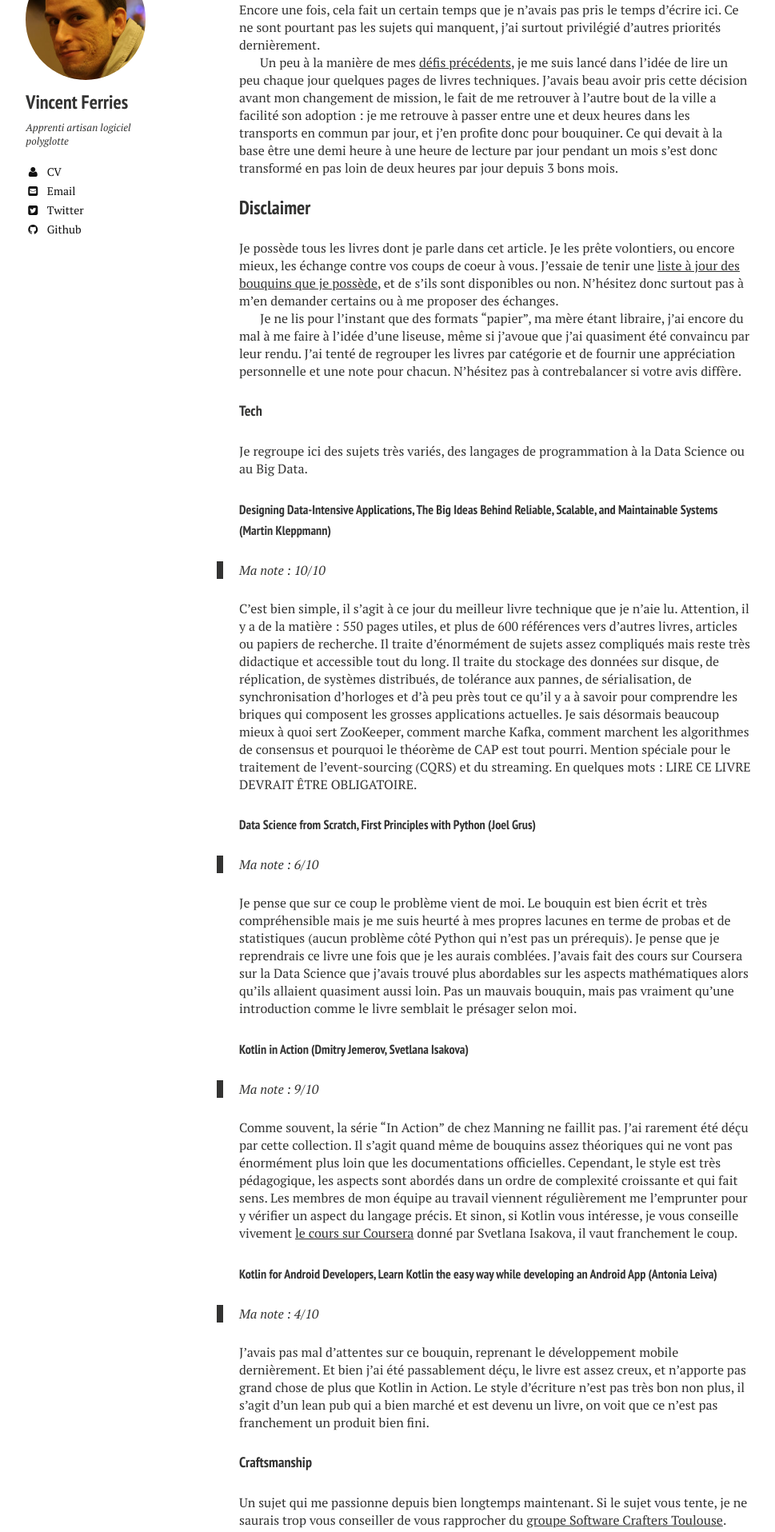
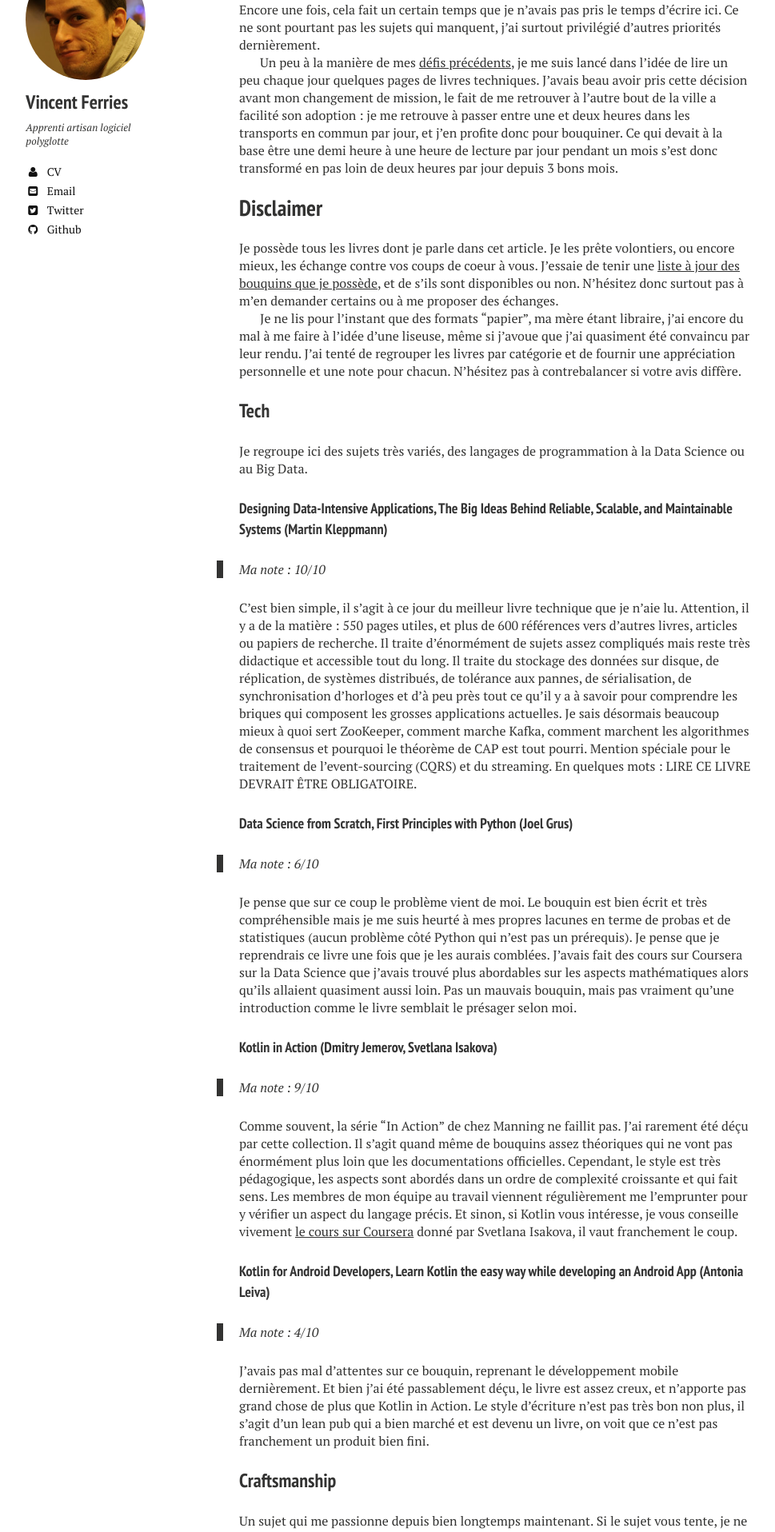
Before and after one commit to vferries/blog, a Jekyll site: the page built from _posts/2019-01-03-lectures.md, in a window 1280 px wide. Shown: the part 556-2472 px from the top of the page at 80% size, without its empty margins (21-990 px from the left). Built offline with Jekyll 4.4.1, drawn with Linux system fonts in a browser that asks for light colours; nearby versions of some CDN libraries; comment, search, counter and statistics services are not loaded.

Commit message:
bigger titles

```diff
--- a/_posts/2019-01-03-lectures.md
+++ b/_posts/2019-01-03-lectures.md
@@ -13,7 +13,7 @@ Encore une fois, cela fait un certain temps que je n'avais pas pris le temps d'
 
 Un peu à la manière de mes [défis précédents](/ignite-talks/), je me suis lancé dans l'idée de lire un peu chaque jour quelques pages de livres techniques. J'avais beau avoir pris cette décision avant mon changement de mission, le fait de me retrouver à l'autre bout de la ville a facilité son adoption : je me retrouve à passer entre une et deux heures dans les transports en commun par jour, et j'en profite donc pour bouquiner. Ce qui devait à la base être une demi heure à une heure de lecture par jour pendant un mois s'est donc transformé en pas loin de deux heures par jour depuis 3 bons mois.
 
-### Disclaimer
+## Disclaimer
 
 Je possède tous les livres dont je parle dans cet article. Je les prête volontiers, ou encore mieux, les échange contre vos coups de coeur à vous. J'essaie de tenir une [liste à jour des bouquins que je possède](https://docs.google.com/spreadsheets/d/1XgL-d50Razma7f_8Q7vNHB8AT7LlEIqaTq1q2iOEMjQ/edit?usp=sharing), et de s'ils sont disponibles ou non.
 N'hésitez donc surtout pas à m'en demander certains ou à me proposer des échanges.
@@ -21,54 +21,54 @@ N'hésitez donc surtout pas à m'en demander certains ou à me proposer des éch
 Je ne lis pour l'instant que des formats "papier", ma mère étant libraire, j'ai encore du mal à me faire à l'idée d'une liseuse, même si j'avoue que j'ai quasiment été convaincu par leur rendu.
 J'ai tenté de regrouper les livres par catégorie et de fournir une appréciation personnelle et une note pour chacun. N'hésitez pas à contrebalancer si votre avis diffère.
 
-#### Tech
+### Tech
 
 Je regroupe ici des sujets très variés, des langages de programmation à la Data Science ou au Big Data.
 
-##### [Designing Data-Intensive Applications, The Big Ideas Behind Reliable, Scalable, and Maintainable Systems (Martin Kleppmann)](https://www.amazon.fr/Designing-Data-Intensive-Applications-Martin-Kleppmann/dp/1449373321/ref=sr_1_1?ie=UTF8&qid=1545931212&sr=8-1&keywords=designing+data-intensive+applications)
+#### [Designing Data-Intensive Applications, The Big Ideas Behind Reliable, Scalable, and Maintainable Systems (Martin Kleppmann)](https://www.amazon.fr/Designing-Data-Intensive-Applications-Martin-Kleppmann/dp/1449373321/ref=sr_1_1?ie=UTF8&qid=1545931212&sr=8-1&keywords=designing+data-intensive+applications)
 > Ma note : 10/10
 
 C'est bien simple, il s'agit à ce jour du meilleur livre technique que je n'aie lu. Attention, il y a de la matière : 550 pages utiles, et plus de 600 références vers d'autres livres, articles ou papiers de recherche. Il traite d'énormément de sujets assez compliqués mais reste très didactique et accessible tout du long. Il traite du stockage des données sur disque, de réplication, de systèmes distribués, de tolérance aux pannes, de sérialisation, de synchronisation d'horloges et d'à peu près tout ce qu'il y a à savoir pour comprendre les briques qui composent les grosses applications actuelles. Je sais désormais beaucoup mieux à quoi sert ZooKeeper, comment marche Kafka, comment marchent les algorithmes de consensus et pourquoi le théorème de CAP est tout pourri. Mention spéciale pour le traitement de l'event-sourcing (CQRS) et du streaming. En quelques mots : LIRE CE LIVRE DEVRAIT ÊTRE OBLIGATOIRE.
 
-##### [Data Science from Scratch, First Principles with Python (Joel Grus)](https://www.amazon.fr/Data-Science-Scratch-Principles-Python-ebook/dp/B00W4DTP2A/ref=sr_1_2?ie=UTF8&qid=1545931422&sr=8-2&keywords=data+science+from+scratch+with+python)
+#### [Data Science from Scratch, First Principles with Python (Joel Grus)](https://www.amazon.fr/Data-Science-Scratch-Principles-Python-ebook/dp/B00W4DTP2A/ref=sr_1_2?ie=UTF8&qid=1545931422&sr=8-2&keywords=data+science+from+scratch+with+python)
 > Ma note : 6/10
 
 Je pense que sur ce coup le problème vient de moi. Le bouquin est bien écrit et très compréhensible mais je me suis heurté à mes propres lacunes en terme de probas et de statistiques (aucun problème côté Python qui n'est pas un prérequis). Je pense que je reprendrais ce livre une fois que je les aurais comblées. J'avais fait des cours sur Coursera sur la Data Science que j'avais trouvé plus abordables sur les aspects mathématiques alors qu'ils allaient quasiment aussi loin. Pas un  mauvais bouquin, mais pas vraiment qu'une introduction comme le livre semblait le présager selon moi.
 
-##### [Kotlin in Action (Dmitry Jemerov, Svetlana Isakova)](https://www.amazon.fr/Kotlin-Action-Dmitry-Jemerov/dp/1617293296/ref=sr_1_1?ie=UTF8&qid=1545931726&sr=8-1&keywords=Kotlin)
+#### [Kotlin in Action (Dmitry Jemerov, Svetlana Isakova)](https://www.amazon.fr/Kotlin-Action-Dmitry-Jemerov/dp/1617293296/ref=sr_1_1?ie=UTF8&qid=1545931726&sr=8-1&keywords=Kotlin)
 > Ma note : 9/10
 
 Comme souvent, la série "In Action" de chez Manning ne faillit pas. J'ai rarement été déçu par cette collection. Il s'agit quand même de bouquins assez théoriques qui ne vont pas énormément plus loin que les documentations officielles. Cependant, le style est très pédagogique, les aspects sont abordés dans un ordre de complexité croissante et qui fait sens. Les membres de mon équipe au travail viennent régulièrement me l'emprunter pour y vérifier un aspect du langage précis.
 Et sinon, si Kotlin vous intéresse, je vous conseille vivement [le cours sur Coursera](https://www.coursera.org/learn/kotlin-for-java-developers) donné par Svetlana Isakova, il vaut franchement le coup.
 
-##### [Kotlin for Android Developers, Learn Kotlin the easy way while developing an Android App (Antonia Leiva)](https://www.amazon.fr/Kotlin-Android-Developers-Learn-developing/dp/1530075610/ref=sr_1_7?ie=UTF8&qid=1545931726&sr=8-7&keywords=Kotlin)
+#### [Kotlin for Android Developers, Learn Kotlin the easy way while developing an Android App (Antonia Leiva)](https://www.amazon.fr/Kotlin-Android-Developers-Learn-developing/dp/1530075610/ref=sr_1_7?ie=UTF8&qid=1545931726&sr=8-7&keywords=Kotlin)
 > Ma note : 4/10
 
 J'avais pas mal d'attentes sur ce bouquin, reprenant le développement mobile dernièrement. Et bien j'ai été passablement déçu, le livre est assez creux, et n'apporte pas grand chose de plus que Kotlin in Action. Le style d'écriture n'est pas très bon non plus, il s'agit d'un lean pub qui a bien marché et est devenu un livre, on voit que ce n'est pas franchement un produit bien fini.
 
 
-#### Craftsmanship
+### Craftsmanship
 
 Un sujet qui me passionne depuis bien longtemps maintenant. Si le sujet vous tente, je ne saurais trop vous conseiller de vous rapprocher du [groupe Software Crafters Toulouse](https://www.meetup.com/fr-FR/Software-Crafters-Toulouse/).
 
-##### [Test-Driven Development, By Example (Kent Beck)](https://www.amazon.fr/Test-Driven-Development-Kent-Beck/dp/0321146530/ref=sr_1_1?ie=UTF8&qid=1545931336&sr=8-1&keywords=Kent+Beck)
+#### [Test-Driven Development, By Example (Kent Beck)](https://www.amazon.fr/Test-Driven-Development-Kent-Beck/dp/0321146530/ref=sr_1_1?ie=UTF8&qid=1545931336&sr=8-1&keywords=Kent+Beck)
 > Ma note : 9/10
 
 Un grand classique, qui mérite ce qui en est dit. Le style est agréable et abordable, avec plein d'exemples. Mon seul regret, j'aurais préféré que ça soit un peu plus compliqué, mais c'est là surtout une preuve que c'est parfaitement vulgarisé.
 
-##### [Extreme Programming Explained, Embrace Change (Kent Beck)](https://www.amazon.fr/Extreme-Programming-Explained-Embrace-Change/dp/0321278658/ref=sr_1_3?ie=UTF8&qid=1545931336&sr=8-3&keywords=Kent+Beck)
+#### [Extreme Programming Explained, Embrace Change (Kent Beck)](https://www.amazon.fr/Extreme-Programming-Explained-Embrace-Change/dp/0321278658/ref=sr_1_3?ie=UTF8&qid=1545931336&sr=8-3&keywords=Kent+Beck)
 > Ma note : 9/10
 
 Celui-ci me tentait depuis un moment, j'ai fini par craquer. Là encore, il s'agit d'une valeur sûre. J'ai particulièrement aimé l'approche autour du "test d'acceptation en premier" à chaque début d'itération. Vous pouvez y aller les yeux fermés, et je vous encourage vivement à appliquer tout ce que ce livre contient au travail, seul ou avec vos collègues.
 
 
-#### Présentations
+### Présentations
 
 Cela fait désormais quelques temps que je n'ai pas donné de conférence, mais le sujet m'intéresse au plus haut bien. J'ai un oeil un peu particulier sur le sujet étant organisateur du [DevFest Toulouse](https://devfesttoulouse.fr/) et membre actif du comité de sélection des sujets.
 
 J'en profite pour rappeler que je reste disponible pour d'éventuels [Brown Bag Lunch](/BBL/), et que nous lançons avec un ami Fabien des sessions d'aide personnalisées pour ceux qui voudraient des conseils et des retours pour mieux se lancer. Si vous voulez présenter vos premiers sujets dans des user groups locaux ou des conférences, n'hésitez pas à me contacter, on vous organisera des sessions de revues de slides, de présentations à blanc etc pour vous aider dans cette entreprise.
 
-##### [Slideology, The art and science of creating great presentations (Nancy Duarte)](https://www.amazon.fr/Slide-ology-N-Duarte/dp/0596522347/ref=sr_1_1?s=english-books&ie=UTF8&qid=1545930439&sr=1-1&keywords=slideology)
+#### [Slideology, The art and science of creating great presentations (Nancy Duarte)](https://www.amazon.fr/Slide-ology-N-Duarte/dp/0596522347/ref=sr_1_1?s=english-books&ie=UTF8&qid=1545930439&sr=1-1&keywords=slideology)
 > Ma note : 9/10
 
 Jetez vous sur ce bouquin :
@@ -76,51 +76,51 @@ Jetez vous sur ce bouquin :
 - Il vous détaille tout ce que vous devez faire ou éviter dans vos slides
 - Il donne plein d'idées pour des transitions entre slides utiles ou comment faire des diagrammes clairs
 
-##### [Resonate, Present visual stories that transform audiences (Nancy Duarte)](https://www.amazon.fr/Resonate-Present-Stories-Transform-Audiences/dp/0470632011/ref=sr_1_1?s=english-books&ie=UTF8&qid=1545930469&sr=1-1&keywords=resonate)
+#### [Resonate, Present visual stories that transform audiences (Nancy Duarte)](https://www.amazon.fr/Resonate-Present-Stories-Transform-Audiences/dp/0470632011/ref=sr_1_1?s=english-books&ie=UTF8&qid=1545930469&sr=1-1&keywords=resonate)
 > Ma note : 7/10
 
 Ce livre est aussi beau que le précédent, mais je n'y ai pas trouvé la même résonnance que dans le premier (malgré le titre). Il se tourne un peu plus sur la constitution des talks, le story-telling et comment recentrer son sujet.
 Cela reste un très bon, complément du premier, mais je ne l'ai pas trouvé aussi bon.
 
-##### [Presentation Zen (Garr Reynolds)](https://www.amazon.fr/Presentation-Zen-Simple-Design-Delivery/dp/0321811984/ref=sr_1_1?s=english-books&ie=UTF8&qid=1545930575&sr=1-1&keywords=Presentation+zen)
+#### [Presentation Zen (Garr Reynolds)](https://www.amazon.fr/Presentation-Zen-Simple-Design-Delivery/dp/0321811984/ref=sr_1_1?s=english-books&ie=UTF8&qid=1545930575&sr=1-1&keywords=Presentation+zen)
 > Ma note : 9/10
 
 Encore un livre à lire absolument, il est magnifique, plein d'exemples concrets et de surcroît bien écrit. Il est aussi zen que son titre et est un hommage magnifique à la culture Japonaise. Foncez.
 
 
-#### Design
+### Design
 
-##### [Ergonomie Web, Pour des sites web efficaces (Amélie Boucher)](https://www.amazon.fr/Ergonomie-web-Pour-sites-efficaces/dp/2212132158/ref=sr_1_2?s=english-books&ie=UTF8&qid=1545930648&sr=8-2&keywords=Ergonomie+web+pour+des+sites+web+efficaces)
+#### [Ergonomie Web, Pour des sites web efficaces (Amélie Boucher)](https://www.amazon.fr/Ergonomie-web-Pour-sites-efficaces/dp/2212132158/ref=sr_1_2?s=english-books&ie=UTF8&qid=1545930648&sr=8-2&keywords=Ergonomie+web+pour+des+sites+web+efficaces)
 > Ma note : 8/10
 
 Une agréable surprise. Malgré une couverture un peu austère à mon goût (jaune et noire, de chez Eyrolles), il s'agit là d'un des meilleurs livres tech en français que j'ai lu depuis bien longtemps. Il montre plein d'exemples de sites en couleur avec les choses à éviter, mais traite aussi de comment concevoir et tester ses sites web. On retrouve reprises pas mal des idées de Don Norman et Steve Krug (voir ci-dessous), ce qui en soit est un bon signe. Pour ceux qui préfèrent lire en français, jetez vous dessus. Pour les autres, lisez le aussi, ça ne vous fera pas de mal !
 
-##### [L'esprit Design, Comment le design thinking change l'entreprise et la stratégie (Tim Brown)](https://www.amazon.fr/LEsprit-design-thinking-lentreprise-strat%C3%A9gie/dp/2744066222)
+#### [L'esprit Design, Comment le design thinking change l'entreprise et la stratégie (Tim Brown)](https://www.amazon.fr/LEsprit-design-thinking-lentreprise-strat%C3%A9gie/dp/2744066222)
 > Ma note : 3/10
 
 J'ai eu l'impression de lire une publicité pour IDEO tout du long... De plus, la traduction m'a semblé particulièrement mauvaise. J'aurais dû le prendre en anglais, mais je ne suis pas sûr que ça aurait suffit à faire passer la pillule. Il y a cependant quelques idées intéressantes pour convaincre des managers. Peut être que c'est plutôt un livre à faire lire aux gens qui ont les manettes pour les pousser vers le Design Thinking.
 
-##### [The Design of Everyday Things (Don Norman)](https://www.amazon.fr/Design-Everyday-Things-Expanded-Paperback/dp/B00M0DGMGQ/ref=sr_1_2?s=books&ie=UTF8&qid=1545930851&sr=1-2&keywords=the+design+of+everyday+things)
+#### [The Design of Everyday Things (Don Norman)](https://www.amazon.fr/Design-Everyday-Things-Expanded-Paperback/dp/B00M0DGMGQ/ref=sr_1_2?s=books&ie=UTF8&qid=1545930851&sr=1-2&keywords=the+design+of+everyday+things)
 > Ma note : 8/10
 
 Très bon bouquin qui vous expliquera beaucoup des concepts de base du design, et pas que dans le cadre informatique. Vous apprendrez dedans ce qu'est l'affordance, et nos manières de réagir aux objets qui nous entourent. Il s'agit là d'une référence.
 
-##### [Don't Make Me Think, A Common Sense Approach to Web and Mobile Usability	(Steve Krug)](https://www.amazon.fr/Dont-Make-Think-Revisited-Usability/dp/0321965515/ref=sr_1_cc_1?s=aps&ie=UTF8&qid=1545931035&sr=1-1-catcorr&keywords=don%27t+make+me+think)
+#### [Don't Make Me Think, A Common Sense Approach to Web and Mobile Usability	(Steve Krug)](https://www.amazon.fr/Dont-Make-Think-Revisited-Usability/dp/0321965515/ref=sr_1_cc_1?s=aps&ie=UTF8&qid=1545931035&sr=1-1-catcorr&keywords=don%27t+make+me+think)
 > Ma note : 9/10
 
 Ce livre porte bien son nom. Il se lit sans même y penser. Beau, concis, efficace, il montre l'exemple de ce que devraient être toutes les applications que nous développons. En plus il est très facile d'accès.
 
-##### [Rocket Surgery Made Easy, The Do-It-Yourself Guide to Finding and Fixing Usability Problems (Steve Krug)](https://www.amazon.fr/Rocket-Surgery-Made-Easy-yourself/dp/B01LYWGA78/ref=sr_1_6?s=books&ie=UTF8&qid=1545930987&sr=1-6&keywords=Steve+Krug)
+#### [Rocket Surgery Made Easy, The Do-It-Yourself Guide to Finding and Fixing Usability Problems (Steve Krug)](https://www.amazon.fr/Rocket-Surgery-Made-Easy-yourself/dp/B01LYWGA78/ref=sr_1_6?s=books&ie=UTF8&qid=1545930987&sr=1-6&keywords=Steve+Krug)
 > Ma note : 9/10
 
 La suite logique du livre précédent. A lire absolument si vous voulez faire des tests utilisateurs de vos produits (spoiler alert : vous devriez).
 
-##### [Design Emotionnel (Aaron Walter)](https://www.amazon.fr/Design-%C3%A9motionnel-n%C2%B05-Aarron-Walter/dp/2212133987/ref=sr_1_cc_1?s=aps&ie=UTF8&qid=1545931106&sr=1-1-catcorr&keywords=design+emotionnel)
+#### [Design Emotionnel (Aaron Walter)](https://www.amazon.fr/Design-%C3%A9motionnel-n%C2%B05-Aarron-Walter/dp/2212133987/ref=sr_1_cc_1?s=aps&ie=UTF8&qid=1545931106&sr=1-1-catcorr&keywords=design+emotionnel)
 > Ma note : 6/10
 
 Ce livre fait partie de la série "A book apart". C'est un gage de qualité. Le sujet m'a un peu moins parlé que les autres livres que j'ai lus dernièrement, mais il n'est pas mauvais pour autant. Il est concis (une centaine de pages) et couvre des sujets que les autres de cette liste ne couvraient pas ou peu. Les exemples sont parlants et sympas.
 
-##### [100 Things Every Designer needs to know about People (Susan M. Weinschenk, Ph.D.)](https://www.amazon.fr/Things-Every-Designer-Needs-People/dp/0321767535)
+#### [100 Things Every Designer needs to know about People (Susan M. Weinschenk, Ph.D.)](https://www.amazon.fr/Things-Every-Designer-Needs-People/dp/0321767535)
 > Ma note : 8/10
 
 Un bouquin intéressant qui se base sur de nombreuses thèses scientifiques et sociales sur les gens et leur comportement. Le tout est résolument tourné vers le design d'applications. Il y a donc pas mal de choses à en tirer. Encore une bonne lecture !
```
